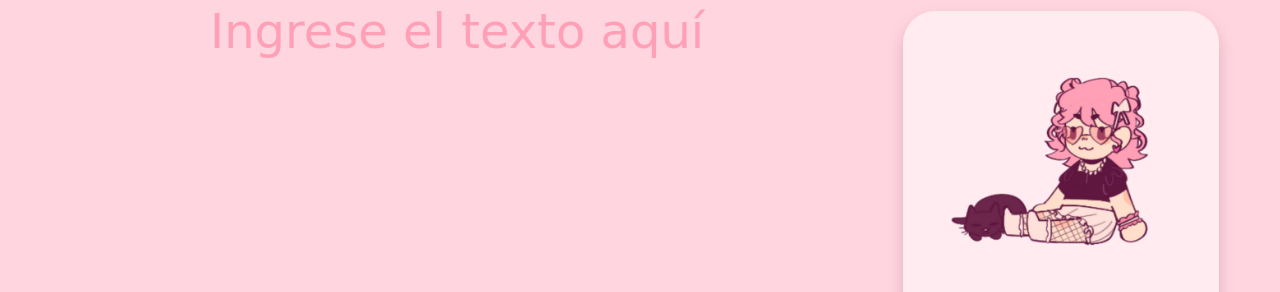
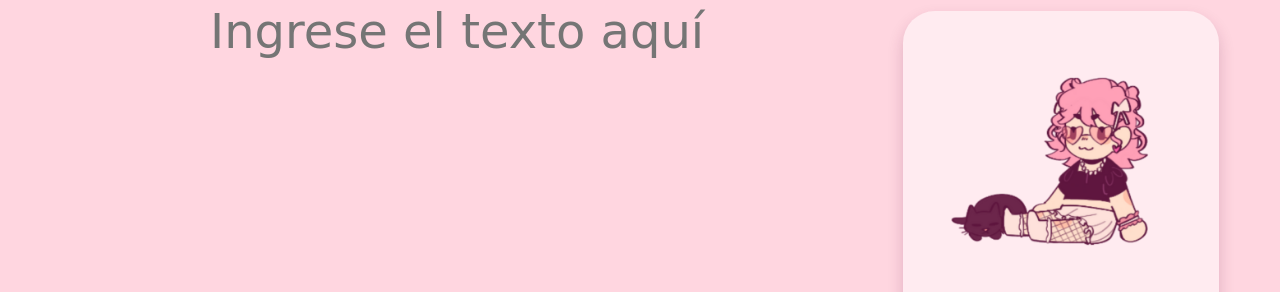
Before and after one commit to Caro-Llamas/encriptador-one, a plain HTML site: page index.html in a window 1280 px wide. Shown: the part 126-418 px from the top of the page. Drawn offline with Linux system fonts and the light colour scheme; a web font is replaced by a local one.

Commit message:
Modificado el style para que el textarea no tenga outline al seleccionarlo y modificado el index para que el textarea tenga un placeholder en lugar de texto plano

```diff
--- a/app.js
+++ b/app.js
@@ -7,6 +7,7 @@ function encriptar(){
     let msjFinal = "";
 
     let arrayAEncriptar = formateoMsj(msjInicial);        //Convirtiendo el texto a un array
+
 
     ocultarElemento("areaMsj");
     /*
@@ -87,6 +88,8 @@ function desencriptar(){
     editarTexto("btnCopiar", "Copiar");
 }
 
+//Funcion para checar que no hayan caracteres especiales
+
 //Funcion copiar
 function copiarTexto(){
     let texto = document.getElementById("msjFinal");
--- a/css/style.css
+++ b/css/style.css
@@ -85,6 +85,7 @@ h1, h2, h3, h4{
     font-family: var(--fuente-principal);
     font-size: var(--xlarge);
     color: var(--rosa-enfasis);
+    outline: none;
     border: 0;
     text-wrap: wrap;
     background-color: var(--rosa-claro);
--- a/index.html
+++ b/index.html
@@ -25,7 +25,7 @@
     <!--Main-->
     <main class="main">
         <section class="main__texto">
-            <textarea id="msjDer" class="main__texto--textarea" autocapitalize="off">Ingrese el texto aquí</textarea>
+            <textarea id="msjDer" class="main__texto--textarea" autocapitalize="off" placeholder="Ingrese el texto aquí"></textarea>
             <p class="main__texto--info no-margin">☻ Introduce solo letras minúsculas y sin acentos.</p>
             <div class="main__botones">
                 <button onclick="encriptar()" id="btnEncriptar" class="boton">Encriptar</button>
```
